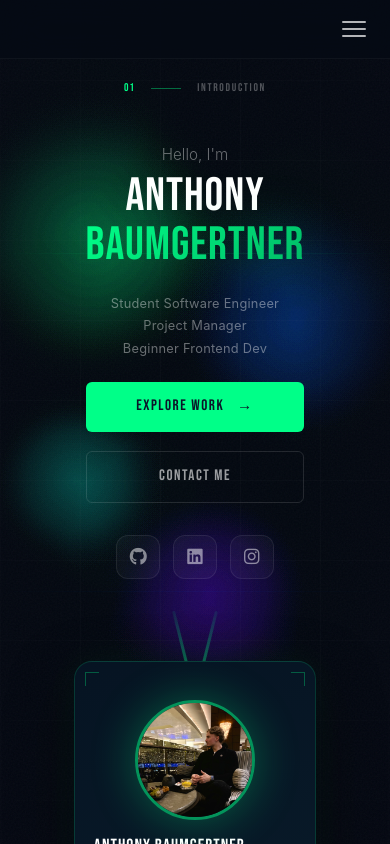
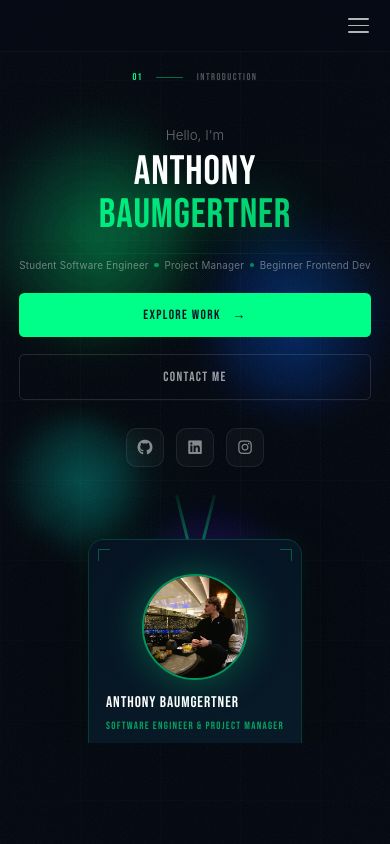
Before and after one commit to Baumyyy/Baumgertner, a React (Vite) app: page / in a window 390 px wide. Built offline with nearby package versions, Linux system fonts and the light colour scheme; no server answers.

Commit message:
Updated payloa d and fixed bug with hamburger menu

```diff
--- a/src/App.css
+++ b/src/App.css
@@ -41,3 +41,9 @@ body {
 .stagger-3 { transition-delay: 0.3s; }
 .stagger-4 { transition-delay: 0.45s; }
 .stagger-5 { transition-delay: 0.6s; }
+
+@media (max-width: 480px) {
+  .aurora-container {
+    zoom: 0.88;
+  }
+}
--- a/src/components/AuroraBackground.css
+++ b/src/components/AuroraBackground.css
@@ -114,6 +114,7 @@
   width: 100%;
   height: 100vh;
   overflow-y: auto;
+  scroll-behavior: smooth;
 }
 
 /* Custom scrollbar */
--- a/src/components/Footer.jsx
+++ b/src/components/Footer.jsx
@@ -16,14 +16,17 @@ var Footer = function() {
     }).catch(function() {});
   }, []);
 
-  var handleNavClick = function(e, targetId) {
+var handleNavClick = function(e, targetId) {
     e.preventDefault();
+    var container = document.querySelector('.aurora-container');
     if (targetId === 'home') {
-      var container = document.querySelector('.aurora-container');
       if (container) container.scrollTo({ top: 0, behavior: 'smooth' });
     } else {
       var element = document.getElementById(targetId);
-      if (element) element.scrollIntoView({ behavior: 'smooth', block: 'start' });
+      if (element && container) {
+        var elementTop = element.offsetTop - 60;
+        container.scrollTo({ top: elementTop, behavior: 'smooth' });
+      }
     }
   };
 
--- a/src/components/Hero.css
+++ b/src/components/Hero.css
@@ -670,9 +670,11 @@
     opacity: 1 !important;
     animation: none !important;
   }
+
   .hamburger {
     display: flex;
   }
+
   .nav-links {
     position: fixed;
     top: 0;
@@ -690,19 +692,24 @@
     pointer-events: none;
     transition: opacity 0.3s ease;
     z-index: 9998;
+    transform: scale(1.136) !important;
   }
+
   .nav-links.nav-open {
     opacity: 1;
     pointer-events: all;
   }
+
   .nav-link {
     font-size: 1.5rem;
     letter-spacing: 0.15em;
     color: rgba(255, 255, 255, 0.5);
   }
+
   .nav-link.active {
     color: #00ff88;
   }
+
   .nav-dot { width: 8px; height: 8px; }
 
   /* Hero content */
@@ -711,13 +718,16 @@
   .hero-intro { margin-bottom: 1rem; }
   .intro-number, .intro-text { font-size: 0.7rem; }
   .intro-line { width: 30px; }
-  .hero-title-bar {
-    flex-direction: column;
-    gap: 0.2rem;
+
+ .hero-title-bar {
+    flex-direction: row;
+    flex-wrap: wrap;
+    gap: 0.4rem;
     margin-bottom: 1.5rem;
   }
-  .title-divider { display: none; }
-  .title-item { font-size: 0.8rem; }
+  .title-divider { display: block; }
+  .title-item { font-size: 0.7rem; }
+
   .hero-actions {
     flex-direction: column;
     width: 100%;
--- a/src/components/Hero.jsx
+++ b/src/components/Hero.jsx
@@ -42,12 +42,18 @@ const Hero = () => {
 
   const handleClick = (e, targetId) => {
     e.preventDefault();
+    setMenuOpen(false);
+
     if (targetId === 'home') {
       const container = document.querySelector('.aurora-container');
       if (container) container.scrollTo({ top: 0, behavior: 'smooth' });
     } else {
       const element = document.getElementById(targetId);
-      if (element) element.scrollIntoView({ behavior: 'smooth', block: 'start' });
+      const container = document.querySelector('.aurora-container');
+      if (element && container) {
+        const elementTop = element.offsetTop - 60;
+        container.scrollTo({ top: elementTop, behavior: 'smooth' });
+      }
     }
   };
 
```
